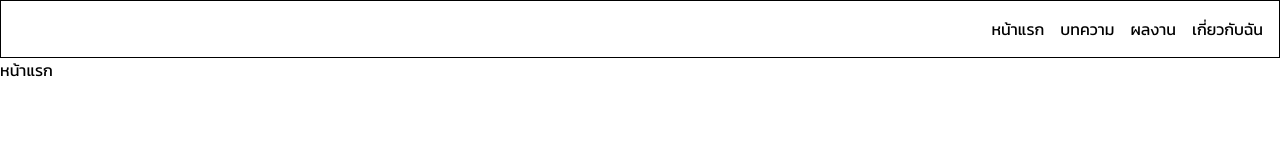
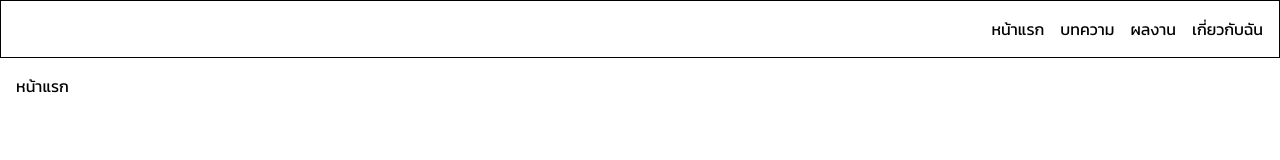
Before and after one commit to yutna/yutna.github.io, an Astro site: page / in a window 1280 px wide. Built offline with nearby package versions, Linux system fonts and the light colour scheme; Astro itself is replaced by a stand-in of ours.

Commit message:
Add a container to the home page

```diff
--- a/src/pages/index.astro
+++ b/src/pages/index.astro
@@ -1,11 +1,14 @@
 ---
+import Container from "@/components/container.astro";
 import LayoutDefalt from "@/layouts/layout-defalt.astro";
 
 const pageTitle = "หน้าแรก";
 ---
 
 <LayoutDefalt pageTitle={pageTitle}>
-  <main>
-    <h1>{pageTitle}</h1>
-  </main>
+  <Container>
+    <main class="py-4">
+      <h1>{pageTitle}</h1>
+    </main>
+  </Container>
 </LayoutDefalt>
```
